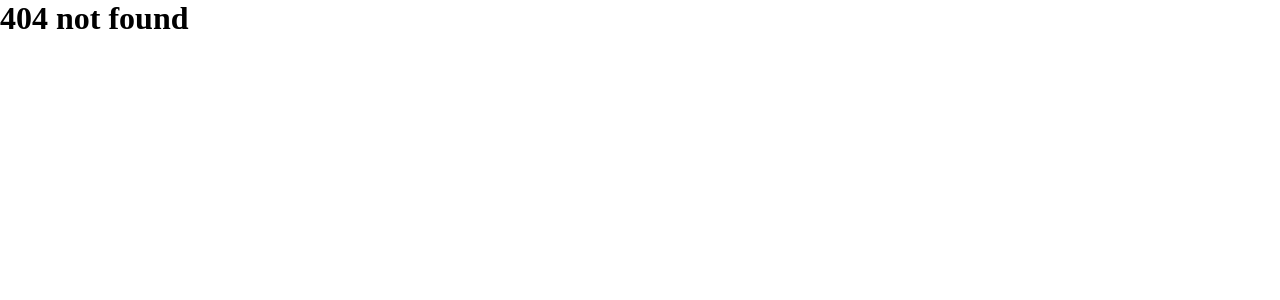
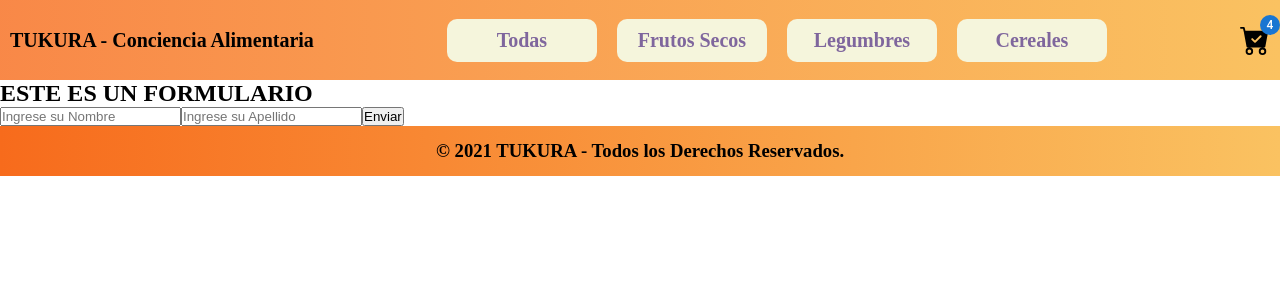
Before and after one commit to VanesaPorcelli/ericaPorcelli_React, a React (Vite) app: page /form in a window 1280 px wide. Before the commit this address had no page. Shown: the top 300 px of the page. Built offline with nearby package versions, Linux system fonts and the light colour scheme.

Commit message:
modificacion de rutas

```diff
--- a/index.html
+++ b/index.html
@@ -3,7 +3,7 @@
 
 <head>
   <meta charset="UTF-8" />
-  <link rel="icon" href="./assets/t.png" />
+  <link rel="icon" href="/assets/t.png" />
   <meta name="viewport" content="width=device-width, initial-scale=1.0" />
   <title>TUKURA</title>
 </head>
--- a/src/App.jsx
+++ b/src/App.jsx
@@ -1,25 +1,17 @@
 import Layout from "./components/layout/Layout";
 
-import CartContainer from "./components/pages/cart/CartContainer";
-import ProductDetailContainer from "./components/pages/productDetail/ProductDetailContainer";
-import ProductsListContainer from "./components/pages/productsList/ProductsListContainer";
-
 import { BrowserRouter, Routes, Route } from "react-router-dom";
+import { menuRoutes } from "./components/routes/menuRoutes";
 
 const App = () => {
   return (
     <BrowserRouter>
       <Routes>
         <Route element={<Layout />}>
-          <Route path="/" element={<ProductsListContainer />} />
-
-          <Route path="/category/:categoryName" element={<ProductsListContainer />} />
-
-          <Route path="/itemDetail/:id" element={<ProductDetailContainer />} />
-
-          <Route path="/carrito" element={<CartContainer />} />
+          {menuRoutes.map(({ id, path, Element }) => (
+            <Route key={id} path={path} element={<Element />} />
+          ))}
         </Route>
-
         <Route path="*" element={<h1>404 not found</h1>} />
       </Routes>
     </BrowserRouter>
@@ -27,12 +19,3 @@ const App = () => {
 };
 
 export default App;
-
-{
-  /* <div>
-      <Navbar>
-        <ProductsListContainer />
-        <ProductDetailContainer />
-      </Navbar>
-    </div> */
-}
--- a/src/components/layout/navbar/Navbar.jsx
+++ b/src/components/layout/navbar/Navbar.jsx
@@ -3,6 +3,7 @@ import { BsFillCartCheckFill } from "react-icons/bs";
 import styles from "./Navbar.module.css";
 
 import { Link } from "react-router-dom";
+import { menuNavigate } from "../../routes/menuNavigate";
 
 const Navbar = () => {
   return (
@@ -10,10 +11,11 @@ const Navbar = () => {
       <div className={styles.containerNavbar}>
         <Link to="/">TUKURA - Conciencia Alimentaria</Link>
         <ul className={styles.categories}>
-          <Link to="/">Todas</Link>
-          <Link to="/category/Frutos">Frutos Secos</Link>
-          <Link to="/category/Legumbres">Legumbres</Link>
-          <Link to="/category/Cereales">Cereales</Link>
+          {menuNavigate.map(({ id, path, title }) => (
+            <Link key={id} to={path}>
+              {title}
+            </Link>
+          ))}
         </ul>
 
         <Link to="/carrito">
--- /dev/null
+++ b/src/components/pages/Form/Form.jsx
@@ -0,0 +1,49 @@
+import { useState } from "react";
+
+const Form = () => {
+  const [userData, setUserData] = useState({
+    name: "",
+    lastName: "",
+  });
+  //console.log(userData);
+
+  const handleSubmit = (evento) => {
+    evento.preventDefault();
+    let data = (evento = {
+      nombreUsuario: userData.name,
+      apellidoUsuario: userData.lastName,
+    });
+    //se puede enviar info al backend- login etc
+    console.log(data);
+  };
+
+  const handleChange= (evento) => {
+    setUserData({ ...userData, [evento.target.name]: evento.target.value });
+  };
+
+  return (
+    <div>
+      <h2>ESTE ES UN FORMULARIO</h2>
+
+      <form onSubmit={handleSubmit}>
+        <input
+          type="text"
+          name="name"
+          id=""
+          placeholder="Ingrese su Nombre"
+          onChange={handleChange}
+        />
+        <input
+          type="text"
+          name="lastName"
+          id=""
+          placeholder="Ingrese su Apellido"
+          onChange={handleChange}
+        />
+        <button type="submit">Enviar</button>
+      </form>
+    </div>
+  );
+};
+
+export default Form;
--- a/src/components/pages/productDetail/ProductDetail.jsx
+++ b/src/components/pages/productDetail/ProductDetail.jsx
@@ -14,7 +14,11 @@ const ProductDetail = ({ productSelected }) => {
     <>
       <div>
         <h2>{productSelected.title}</h2>
-        <img src={productSelected.img} alt="" />
+        <img
+          src={productSelected.img}
+          alt=""
+          style={{ width: "350px", height: "auto" }}
+        />
       </div>
       {productSelected.stock > 0 ? (
         <ItemCount stock={productSelected.stock} initial={1} onAdd={onAdd} />
--- /dev/null
+++ b/src/components/routes/menuNavigate.js
@@ -0,0 +1,22 @@
+export const menuNavigate =[
+    {
+        id:"home",
+        path:"/",
+        title:"Todas"
+    },
+    {
+        id:"Frutos Secos",
+        path: "/category/Frutos",
+        title:"Frutos Secos"
+    },
+    {
+        id:"Legumbres",
+        path: "/category/Legumbres",
+        title:"Legumbres"
+    },
+    {
+        id:"Cereales",
+        path: "/category/Cereales",
+        title:"Cereales"
+    },
+]
--- /dev/null
+++ b/src/components/routes/menuRoutes.js
@@ -0,0 +1,32 @@
+import ProductsListContainer from "../pages/productsList/ProductsListContainer"
+import ProductDetailContainer from "../pages/productDetail/ProductDetailContainer"
+import CartContainer from "../pages/cart/CartContainer"
+import Form from "../pages/Form/Form"
+
+export const menuRoutes=[
+    {
+        id:"home",
+        path:"/",
+        Element: ProductsListContainer
+    },
+    {
+        id:"categories",
+        path: "/category/:categoryName",
+        Element: ProductsListContainer
+    },
+    {
+        id:"itemDetail",
+        path: "/itemDetail/:id",
+        Element: ProductDetailContainer
+    },
+    {
+        id:"cart",
+        path: "/carrito",
+        Element: CartContainer
+    },
+    {
+        id:"form",
+        path: "/form",
+        Element: Form
+    },
+]
```
Also changed, not shown: package.json (+11 -3 lines), 1 other file (tests, documents, lock files or other folders).
